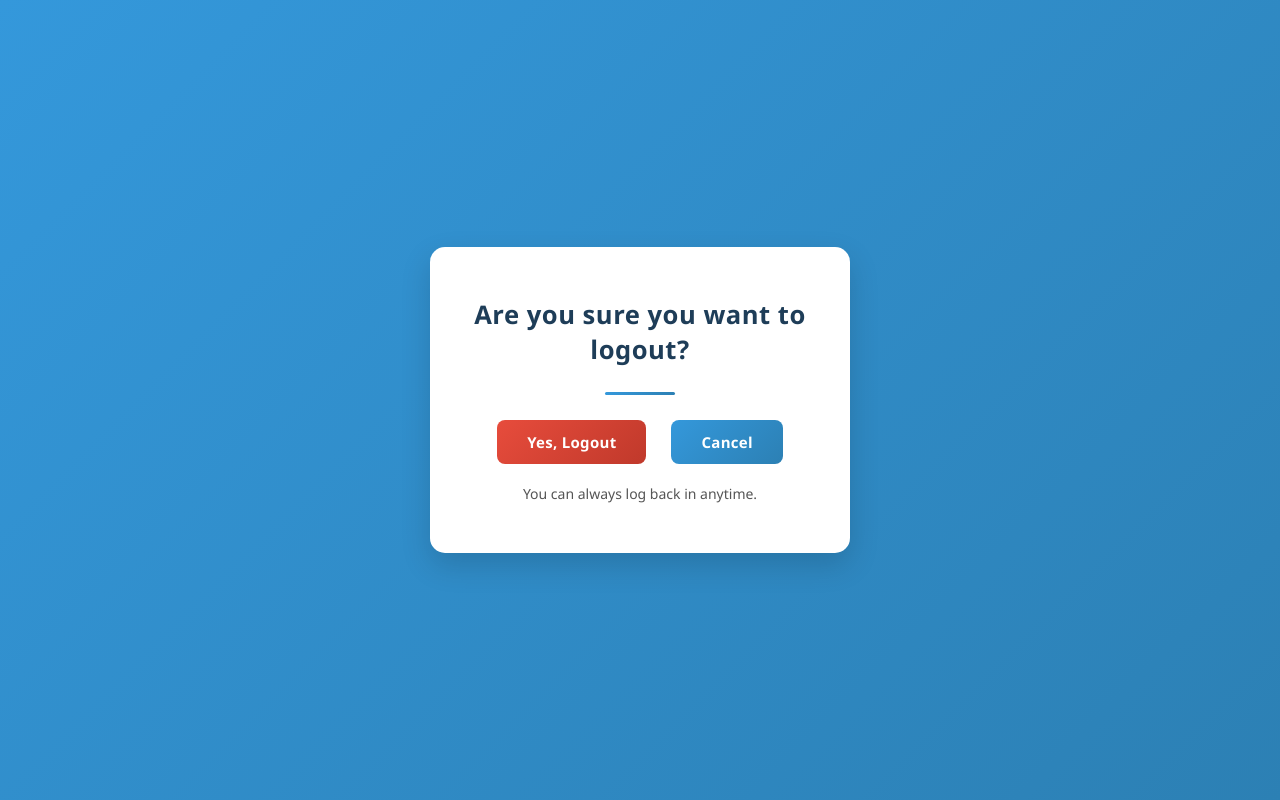
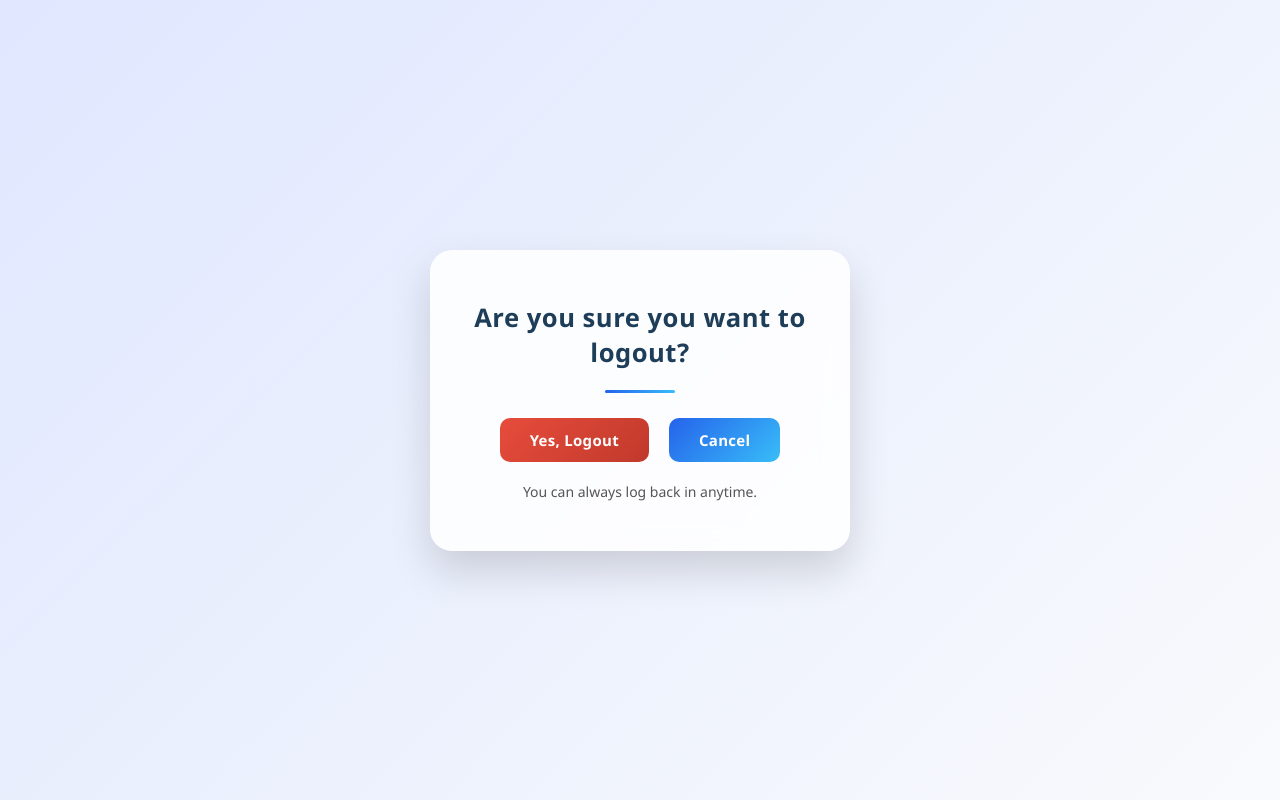
Before and after one commit to tanvi2711/Python_Full_stack_Projects, a Flask app: page /logout in a window 1280 px wide. Run offline with Flask 3, Linux system fonts and the light colour scheme.

Commit message:
enhanced css of logout.html

```diff
--- a/BANKAPP/templates/logout.html
+++ b/BANKAPP/templates/logout.html
@@ -2,8 +2,17 @@
 <html lang="en">
 <head>
 <meta charset="UTF-8">
-    <title>Logout Confirmation</title>
+<meta name="viewport" content="width=device-width, initial-scale=1.0">
+<title>Logout Confirmation | SecureBank</title>
 <style>
+:root {
+    --primary: #2563eb;
+    --accent: #38bdf8;
+    --danger: #e74c3c;
+    --glass: rgba(255, 255, 255, 0.85);
+    --shadow: rgba(0, 0, 0, 0.15);
+}
+
 /* ---------- Global Reset ---------- */
 * {
     margin: 0;
@@ -12,38 +21,38 @@
     font-family: 'Poppins', 'Segoe UI', Tahoma, Geneva, Verdana, sans-serif;
 }
 
-        /* ---------- Page Background ---------- */
+/* ---------- Body Background ---------- */
 body {
-            background: linear-gradient(135deg, #3498db, #2c80b4);
+    min-height: 100vh;
     display: flex;
     justify-content: center;
     align-items: center;
-            height: 100vh;
-            color: #2c3e50;
+    background: linear-gradient(135deg, #e0e7ff, #f8fafc);
 }
 
-        /* ---------- Logout Box ---------- */
+/* ---------- Logout Container ---------- */
 .logout-box {
-            background: #ffffff;
+    background: var(--glass);
+    backdrop-filter: blur(12px);
     padding: 50px 40px;
-            border-radius: 15px;
-            box-shadow: 0 12px 30px rgba(0, 0, 0, 0.15);
+    border-radius: 22px;
+    max-width: 420px;
+    width: 95%;
     text-align: center;
-            width: 100%;
-            max-width: 420px;
-            transition: all 0.3s ease;
+    box-shadow: 0 20px 40px var(--shadow);
+    transition: 0.3s;
 }
 
 .logout-box:hover {
-            transform: translateY(-4px);
-            box-shadow: 0 16px 35px rgba(0, 0, 0, 0.2);
+    transform: translateY(-3px);
+    box-shadow: 0 28px 50px rgba(0,0,0,0.25);
 }
 
 /* ---------- Heading ---------- */
 .logout-box h2 {
+    font-size: 1.6rem;
     color: #1e3d58;
-            margin-bottom: 25px;
-            font-size: 1.6rem;
+    margin-bottom: 20px;
     letter-spacing: 0.5px;
 }
 
@@ -51,54 +60,55 @@
     width: 70px;
     height: 3px;
     border: none;
-            background: linear-gradient(to right, #3498db, #2c80b4);
     border-radius: 5px;
-            margin: 0 auto 25px;
+    background: linear-gradient(to right, var(--primary), var(--accent));
+    margin: 15px auto 25px;
 }
 
-        /* ---------- Button Container ---------- */
+/* ---------- Buttons ---------- */
 .buttons {
     display: flex;
     justify-content: center;
-            gap: 25px;
+    gap: 20px;
     margin-top: 15px;
 }
 
 .buttons a {
-            text-decoration: none;
     padding: 12px 30px;
-            border-radius: 8px;
+    border-radius: 10px;
     font-weight: 600;
     font-size: 15px;
     letter-spacing: 0.3px;
+    text-decoration: none;
     color: #fff;
     transition: all 0.3s ease;
 }
 
 .buttons .yes {
-            background: linear-gradient(135deg, #e74c3c, #c0392b);
+    background: linear-gradient(135deg, var(--danger), #c0392b);
 }
 
 .buttons .no {
-            background: linear-gradient(135deg, #3498db, #2c80b4);
+    background: linear-gradient(135deg, var(--primary), var(--accent));
 }
 
 .buttons a:hover {
     transform: translateY(-2px);
-            box-shadow: 0 6px 14px rgba(0, 0, 0, 0.2);
+    box-shadow: 0 6px 14px rgba(0,0,0,0.2);
 }
 
 /* ---------- Subtext ---------- */
 .logout-box p {
+    margin-top: 20px;
+    font-size: 14px;
     color: #555;
-            font-size: 14px;
-            margin-top: 20px;
 }
-        /* ---------- Responsive Design ---------- */
-        @media (max-width: 500px) {
+
+/* ---------- Responsive ---------- */
+@media(max-width:500px){
     .logout-box {
         padding: 40px 25px;
-                border-radius: 12px;
+        border-radius: 16px;
     }
 
     .buttons {
@@ -111,7 +121,6 @@
         text-align: center;
     }
 }
-
 </style>
 </head>
 <body>
@@ -124,6 +133,5 @@
     </div>
     <p>You can always log back in anytime.</p>
 </div>
-
 </body>
 </html>
```
Lines whose indentation alone changed are shown as unchanged.
